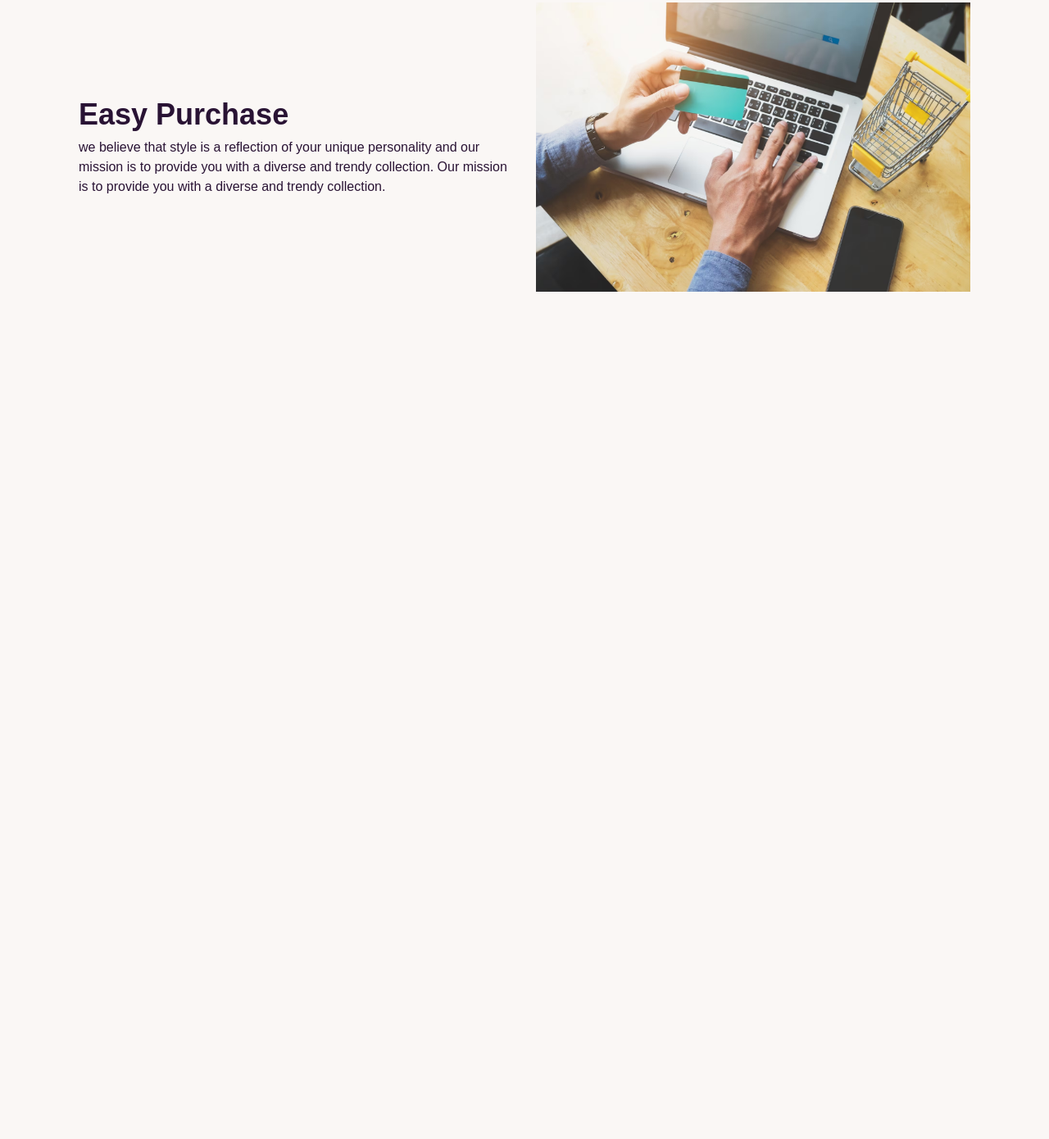
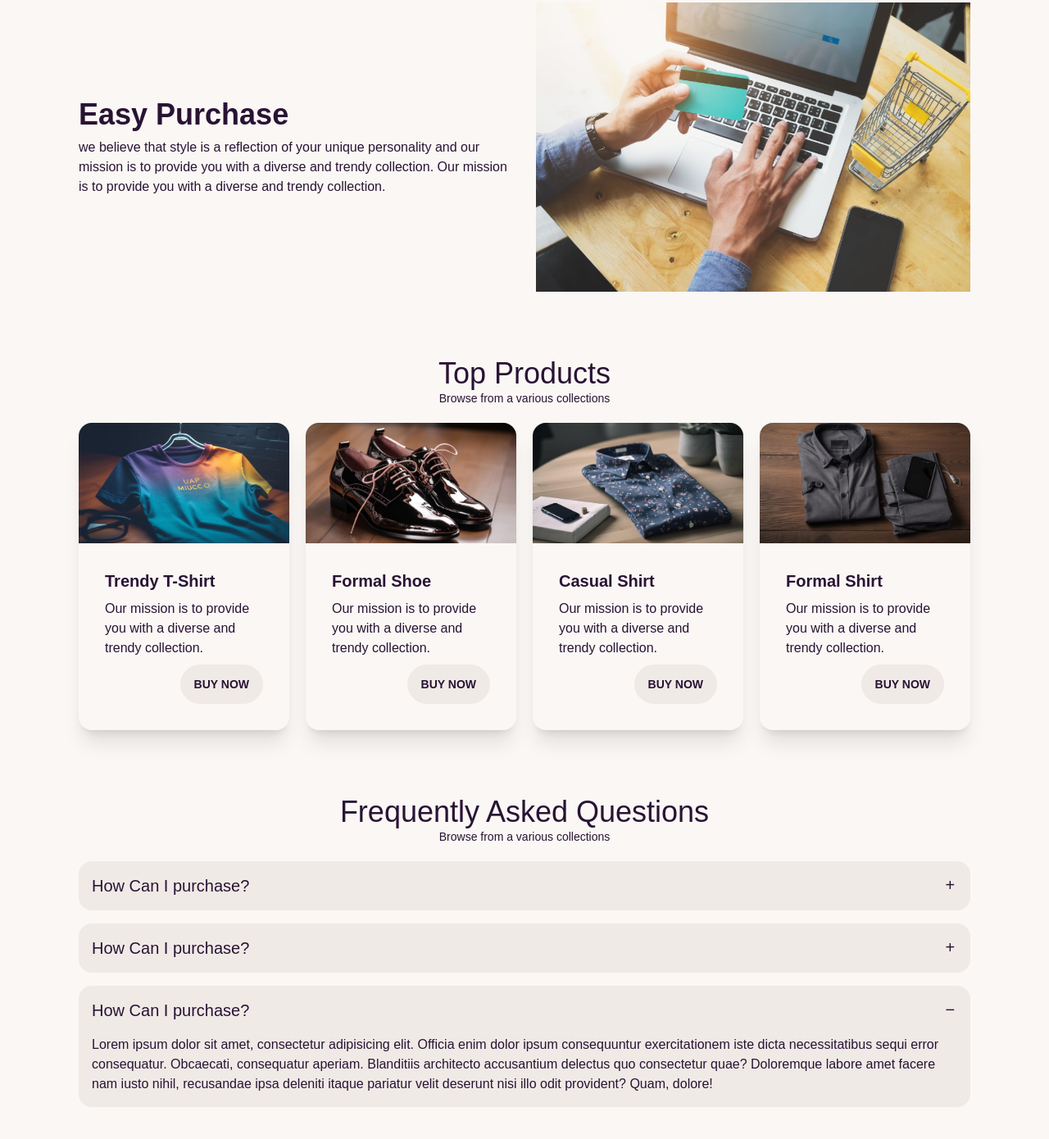
Before and after one commit to Sharifrony725/daisy-man-online-shop, a plain HTML site: page index.html in a window 1280 px wide. Shown: the part 1269-2659 px from the top of the page at 82% size. Before the commit the page ends 1685 px from the top, so only its background shows below. Drawn offline with nearby package versions, Linux system fonts and the light colour scheme.

Commit message:
faq sections

```diff
--- a/index.html
+++ b/index.html
@@ -134,7 +134,7 @@
     </section>
 
     <!-- Easy Purchase Section -->
-    <section class="max-w-screen-xl mx-auto px-8 md:px-16 lg:px-24 py-5 my-10 ">
+    <section class="max-w-screen-xl mx-auto px-5 md:px-16 lg:px-24 py-5 my-10 ">
         <div class="flex gap-7 flex-col md:flex-row justify-center items-center">
             <div class="flex-1">
                 <h3 class="text-2xl md:text-4xl mb-2 font-semibold">Easy Purchase</h3>
@@ -149,7 +149,101 @@
         </div>
     </section>
 
+    <!-- Top Products section -->
+    <section class="max-w-screen-xl mx-auto px-5 md:px-16 lg:px-24 py-5 my-10">
+         <!-- heading -->
+         <div class="text-center pb-5">
+            <h3 class="text-2xl md:text-4xl">Top Products</h3>
+            <p class="text-sm">Browse from a various collections</p>
+        </div>
+        <div class="grid grid-cols-1 lg:grid-cols-4 md:grid-cols-2 gap-5">
+            <!-- card no 1 -->
+            <div class="card bg-base-100 shadow-xl">
+                <figure><img src="./images/blue-yellow-t-shirt-wooden-hanger-generated-by-ai_188544-42185.avif" alt="Shoes" /></figure>
+                <div class="card-body">
+                    <h2 class="card-title">Trendy T-Shirt</h2>
+                    <p>Our mission is to provide you with a diverse and trendy collection.</p>
+                    <div class="card-actions justify-end">
+                    <button class="btn">Buy Now</button>
+                    </div>
+                </div>
+            </div>
+            <!-- card no 1 -->
+            <div class="card bg-base-100 shadow-xl">
+                <figure><img src="./images/shiny-black-leather-shoes-exude-modern-luxury-generated-by-ai_188544-36154.avif" alt="Shoes" /></figure>
+                <div class="card-body">
+                    <h2 class="card-title">Formal Shoe</h2>
+                    <p>Our mission is to provide you with a diverse and trendy collection.</p>
+                    <div class="card-actions justify-end">
+                    <button class="btn">Buy Now</button>
+                    </div>
+                </div>
+            </div>
+            <!-- card no 1 -->
+            <div class="card  bg-base-100 shadow-xl">
+                <figure><img src="./images/elegant-businessman-shirt-wooden-desk-stack-generated-by-ai_188544-34678.avif" alt="Shoes" /></figure>
+                <div class="card-body">
+                    <h2 class="card-title">Casual Shirt</h2>
+                    <p>Our mission is to provide you with a diverse and trendy collection.</p>
+                    <div class="card-actions justify-end">
+                    <button class="btn">Buy Now</button>
+                    </div>
+                </div>
+            </div>
+            <!-- card no 4 -->
+            <div class="card bg-base-100 shadow-xl">
+                <figure><img src="./images/elegant-businessman-attire-hangs-modern-closet-generated-by-ai_188544-15312.avif" alt="Shoes" /></figure>
+                <div class="card-body">
+                    <h2 class="card-title">Formal Shirt</h2>
+                    <p>Our mission is to provide you with a diverse and trendy collection.</p>
+                    <div class="card-actions justify-end">
+                    <button class="btn">Buy Now</button>
+                    </div>
+                </div>
+            </div>
+        </div>
+    </section>
 
+    <!-- faq section -->
+        <section class="max-w-screen-xl mx-auto px-5 md:px-16 lg:px-24 py-5 my-10">
+            <div class="text-center pb-5">
+               <h class="text-2xl md:text-4xl">Frequently Asked Questions</h>
+               <p class="text-sm">Browse from a various collections</p>
+            </div>
+
+            <div>
+
+                <div class="collapse collapse-plus bg-base-200">
+                    <input type="radio" name="my-accordion-3" checked="checked" />
+                    <div class="collapse-title text-xl font-medium">
+                       How Can I purchase?
+                    </div>
+                    <div class="collapse-content">
+                        <p>Lorem ipsum dolor sit amet, consectetur adipisicing elit. Officia enim dolor ipsum consequuntur exercitationem iste dicta necessitatibus sequi error consequatur. Obcaecati, consequatur aperiam. Blanditiis architecto accusantium delectus quo consectetur quae? Doloremque labore amet facere nam iusto nihil, recusandae ipsa deleniti itaque pariatur velit deserunt nisi illo odit provident? Quam, dolore!</p>
+                    </div>
+                </div>
+                <div class="collapse collapse-plus bg-base-200 my-4">
+                    <input type="radio" name="my-accordion-3" checked="checked" />
+                    <div class="collapse-title text-xl font-medium">
+                       How Can I purchase?
+                    </div>
+                    <div class="collapse-content">
+                        <p>Lorem ipsum dolor sit amet, consectetur adipisicing elit. Officia enim dolor ipsum consequuntur exercitationem iste dicta necessitatibus sequi error consequatur. Obcaecati, consequatur aperiam. Blanditiis architecto accusantium delectus quo consectetur quae? Doloremque labore amet facere nam iusto nihil, recusandae ipsa deleniti itaque pariatur velit deserunt nisi illo odit provident? Quam, dolore!</p>
+                    </div>
+                </div>
+                <div class="collapse collapse-plus bg-base-200">
+                    <input type="radio" name="my-accordion-3" checked="checked" />
+                    <div class="collapse-title text-xl font-medium">
+                       How Can I purchase?
+                    </div>
+                    <div class="collapse-content">
+                        <p>Lorem ipsum dolor sit amet, consectetur adipisicing elit. Officia enim dolor ipsum consequuntur exercitationem iste dicta necessitatibus sequi error consequatur. Obcaecati, consequatur aperiam. Blanditiis architecto accusantium delectus quo consectetur quae? Doloremque labore amet facere nam iusto nihil, recusandae ipsa deleniti itaque pariatur velit deserunt nisi illo odit provident? Quam, dolore!</p>
+                    </div>
+                </div>
+
+
+            </div>
+        </section>
    </main>
 </body>
 </html>
```
Lines whose indentation alone changed are shown as unchanged.
